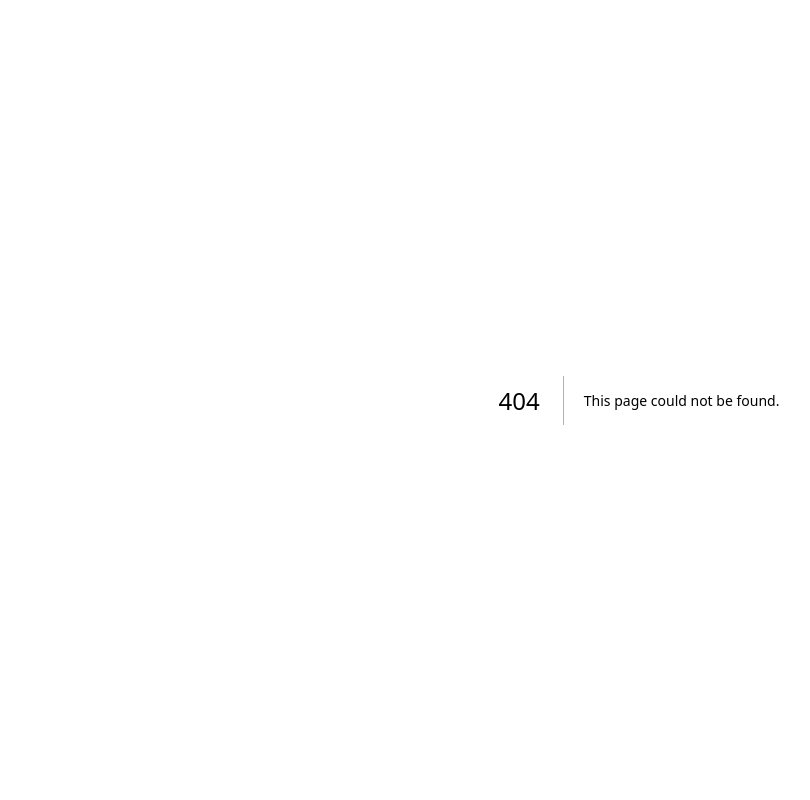
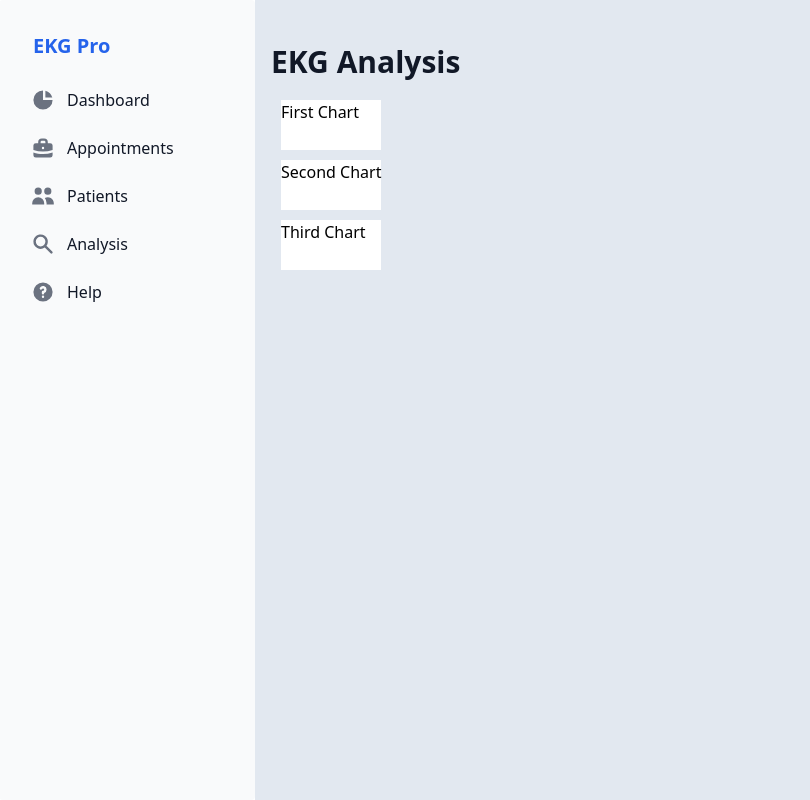
Before and after one commit to hwuiwon/ekg-pro, a Next.js app: page /analysis in a window 1280 px wide. Before the commit this address had no page. Shown: the whole page, without its empty margins (1-811 px from the left). Built offline with nearby package versions, Linux system fonts and the light colour scheme.

Commit message:
Started working on chart component

```diff
--- a/components/Chart/Chart.tsx
+++ b/components/Chart/Chart.tsx
@@ -0,0 +1,97 @@
+import React, { useState } from 'react'
+
+interface LayersListProps {
+  selectedLayers: Map<string, boolean>
+  onSelect: (id: string) => void
+}
+
+interface ChartListProps {
+  selectedLayers: Map<string, boolean>
+}
+
+const LayersList = ({
+  selectedLayers: selectedLayers,
+  onSelect,
+}: LayersListProps) => {
+  const layerComponentList: Array<JSX.Element> = []
+  selectedLayers.forEach((selected: boolean, id: string) => {
+    layerComponentList.push(
+      <div
+        key={id}
+        style={{
+          background: selected ? 'green' : 'gray',
+        }}
+        onClick={() => onSelect(id)}
+      >
+        {selected}
+      </div>
+    )
+  })
+
+  return <>{layerComponentList}</>
+}
+
+const ChartList = ({ selectedLayers }: ChartListProps) => {
+  const chartComponentList: Array<JSX.Element> = []
+  selectedLayers.forEach((selected: boolean, id: string) => {
+    if (selected) {
+      chartComponentList.push(
+        <div
+          key={id}
+          style={{
+            width: '100%',
+            height: '50px',
+            backgroundColor: 'white',
+            marginBottom: '10px',
+          }}
+        >
+          {id}
+        </div>
+      )
+    }
+  })
+
+  return (
+    <div style={{ display: 'flex', flexDirection: 'column' }}>
+      {chartComponentList}
+    </div>
+  )
+}
+
+const Chart = () => {
+  const map = new Map()
+  map.set('First Chart', true)
+  map.set('Second Chart', true)
+  map.set('Third Chart', true)
+  const [selectedLayers, setLayers] = useState<Map<string, boolean>>(map)
+
+  const handleLayerSelect = (id: string) => {
+    const newLayers = selectedLayers
+    newLayers?.set(id, !newLayers.get(id))
+    setLayers(newLayers)
+  }
+
+  // useEffect(() => {
+  //   const map = new Map()
+  //   map.set('First Chart', true)
+  //   map.set('Second Chart', true)
+  //   map.set('Third Chart', true)
+  //   setLayers(map)
+  // }, [])
+
+  return (
+    <div style={{ display: 'flex' }}>
+      <div style={{ marginRight: '10px' }}>
+        <LayersList
+          selectedLayers={selectedLayers}
+          onSelect={handleLayerSelect}
+        />
+      </div>
+      <div>
+        <ChartList selectedLayers={selectedLayers} />
+      </div>
+    </div>
+  )
+}
+
+export default Chart
--- a/components/MainTable/MainTable.tsx
+++ b/components/MainTable/MainTable.tsx
@@ -16,8 +16,8 @@ const MainTable: React.FC<TableProps> = (props) => {
     console.log(data)
     console.log('Patient Click: ' + data.name)
     router.push(
-      { pathname: '/chart', query: { data: JSON.stringify(data) } },
-      '/chart'
+      { pathname: '/analysis', query: { data: JSON.stringify(data) } },
+      '/analysis'
     )
   }
 
--- a/pages/chart.tsx
+++ b/pages/analysis.tsx
@@ -4,13 +4,14 @@ import MainSidebar from '@/components/MainSidebar/MainSidebar'
 import { PatientData } from '@/pages/patients'
 import { Table } from 'flowbite-react'
 import Title from '@/components/Title/title'
+import Chart from '@/components/Chart/Chart'
 
-interface ChartProps {
+interface AnalysisProps {
   // eslint-disable-next-line @typescript-eslint/no-explicit-any
   router: any
 }
 
-const Chart: React.FC<ChartProps> = (props: ChartProps) => {
+const Analysis: React.FC<AnalysisProps> = (props: AnalysisProps) => {
   const [data, setData] = useState<PatientData | null>()
 
   useEffect(() => {
@@ -55,9 +56,10 @@ const Chart: React.FC<ChartProps> = (props: ChartProps) => {
             </Table.Row>
           </Table>
         )}
+        <Chart />
       </div>
     </>
   )
 }
 
-export default withRouter(Chart)
+export default withRouter(Analysis)
--- /dev/null
+++ b/styles/chartStyles.css
@@ -0,0 +1,2 @@
+.Layers {
+}
```
